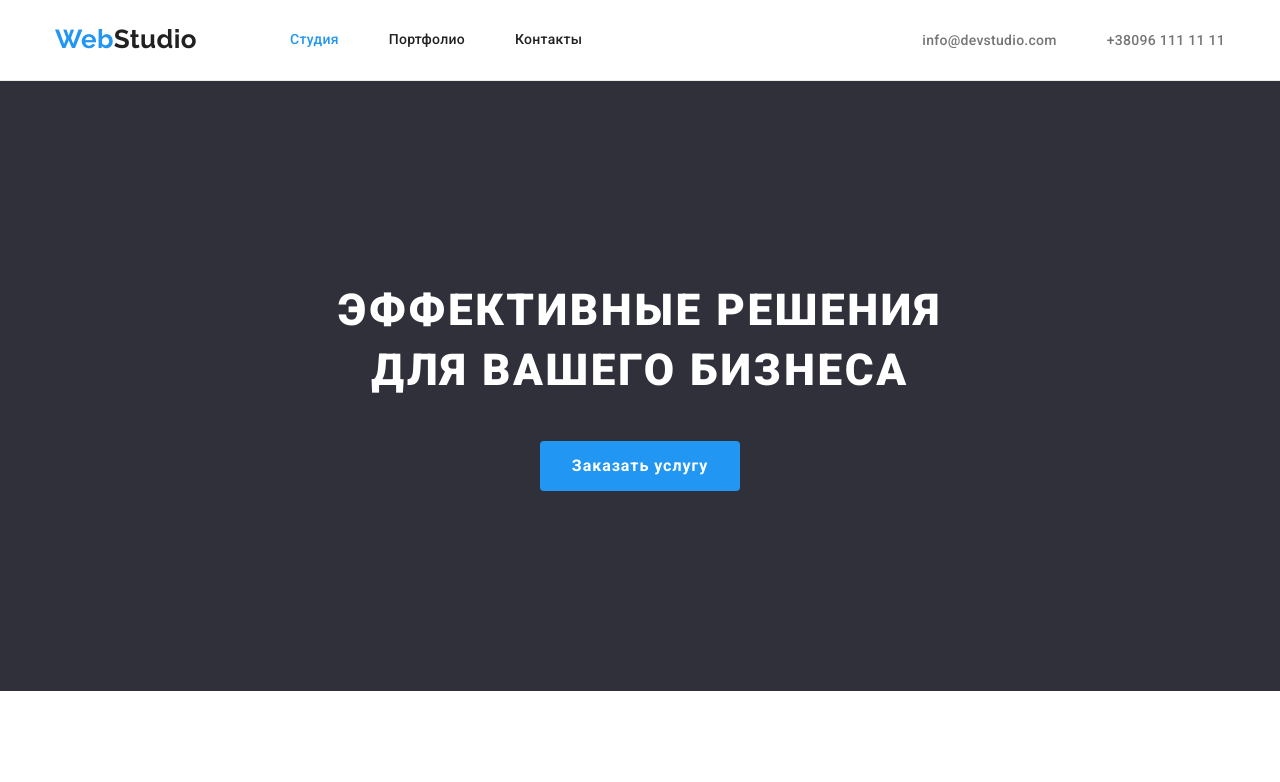
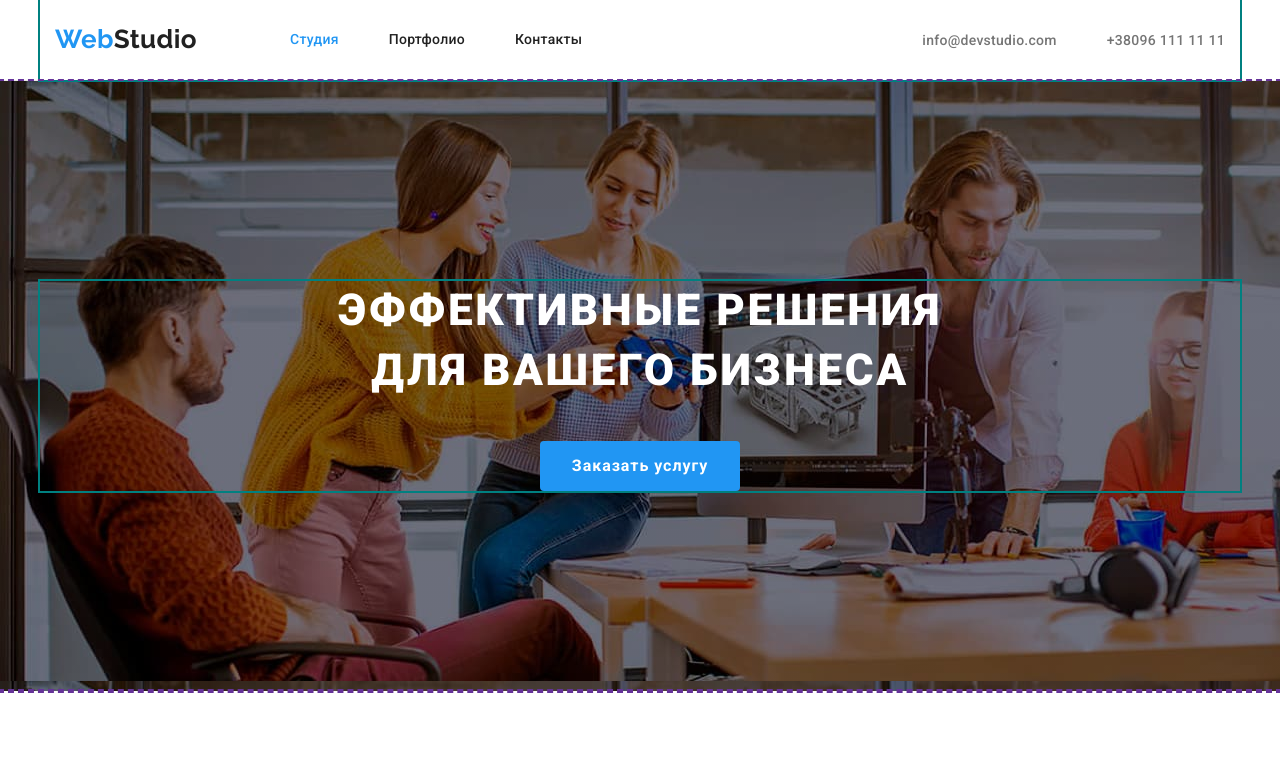
Before and after one commit to BondAndrii/goit-markup-hw-04, a plain HTML site: page index.html in a window 1280 px wide. Shown: the top 782 px of the page. Drawn offline with nearby package versions, Linux system fonts and the light colour scheme.

Commit message:
Додає беккартинку та затемнення  в героя

```diff
--- a/css/styles.css
+++ b/css/styles.css
@@ -16,6 +16,7 @@
     --bgc-button-color: #F5F4FA;
     --back-ground-color: #E5E5E5;
     --brc-herofooter: #2F303A;
+    --bgc-hero-color: rgba(47, 48, 58, 0.4);
 }
 p {
     margin: 0;
@@ -61,7 +62,7 @@ body {
     margin: auto;
     padding: 0 15px;
     width: 1200px;
-    /* outline: 2px solid rebeccapurple; */
+    outline: 2px solid teal;
 }
 /* Задаю колір передньої частини логотипу */
 .logo {
@@ -147,6 +148,7 @@ body {
     /* height: 600px; */
     background-color: var(--brc-herofooter);
     text-align: center;
+    background-image:linear-gradient(0deg, rgba(0, 0, 0, 0.2), rgba(0, 0, 0, 0.2)), url(../images/heroimg.jpg);
 }
 .hero-title {
     width: 696px;
@@ -167,6 +169,7 @@ body {
 .section {
     padding-top: 94px;
     padding-bottom: 94px;
+    outline: 2px dashed rebeccapurple;
 }
 .section.works{
     padding-top: 0;
--- a/index.html
+++ b/index.html
@@ -108,6 +108,11 @@
                 </ul>
             </div>
         </section>
+        <section class="section">
+            <div class="container">
+
+            </div>
+        </section>
     </main>
     <!--Закінчили з осноновною частиною, переходимо до футера-->
     <footer class="footer">
```
Also changed, not shown: icons/antenna.svg (added), icons/astro.svg (added), icons/clock.svg (added), icons/envelopelett.svg (added), icons/logo1.svg (added), icons/logo2.svg (added), icons/logo3.svg (added), icons/logo4.svg (added), icons/logo5.svg (added), icons/logo6.svg (added), icons/smrtfn.svg (added), icons/vector.svg (added), images/heroimg.jpg (added).
